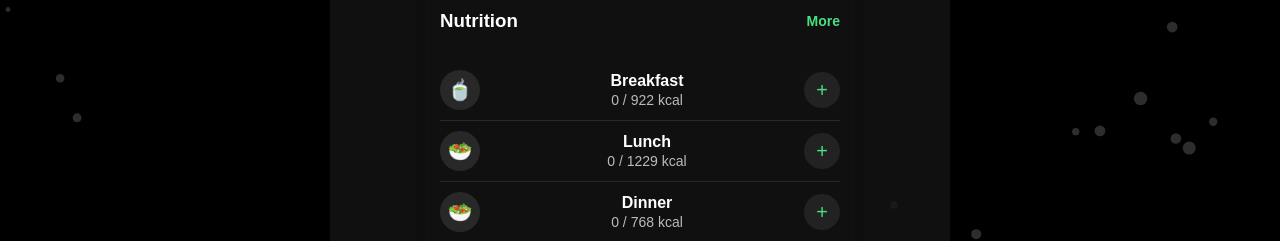
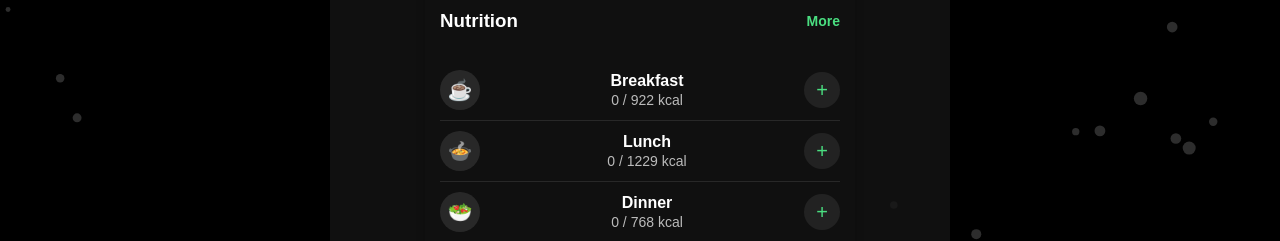
Before and after one commit to Mramor11/gym-assistant, a React (Create React App) app: page / in a window 1280 px wide. Shown: the part 428-669 px from the top of the page. Built offline with nearby package versions, Linux system fonts and the light colour scheme.

Commit message:
Обновили Mini App для Telegram

```diff
--- a/src/components/pages/Calendar.css
+++ b/src/components/pages/Calendar.css
@@ -1,19 +1,27 @@
 .calendar-wrapper {
     display: flex;
     flex-direction: column;
-    align-items: flex-start; /* 🔥 Размещаем элементы от верха */
+    align-items: center; /* Центрируем */
     width: 90%;
     max-width: 600px;
-    height: calc(105vh - 220px); /* Оставляем корректную высоту */
+    height: calc(105vh - 220px);
     background: rgba(20, 20, 20, 0.8);
     border-radius: 15px;
-    /*box-shadow: 0px 4px 10px rgba(0, 0, 0, 0.2);*/
+    box-shadow: 0px 4px 10px rgba(0, 0, 0, 0.2);
     overflow-y: scroll;
+    overflow-x: hidden; /* ❌ Запрещаем горизонтальный скролл */
     scrollbar-width: none;
     -ms-overflow-style: none;
     padding: 10px;
     position: relative;
-    margin-top: -40px; /* 🔼 Поднимаем вверх */
+    margin-top: -40px;
+    touch-action: pan-y; /* ✅ Разрешаем ТОЛЬКО вертикальный скролл */
+}
+
+/* 🔥 Отключаем зумирование */
+html, body {
+    touch-action: manipulation;
+    overscroll-behavior: contain;
 }
 
 /* Скрываем скроллбар в Chrome, Safari, Edge */
--- a/src/components/pages/MealTracker.js
+++ b/src/components/pages/MealTracker.js
@@ -2,8 +2,8 @@ import React from "react";
 import "./MealTracker.css"; // Подключаем стили
 
 const meals = [
-    { name: "Breakfast", calories: 922, icon: "🍵" },
-    { name: "Lunch", calories: 1229, icon: "🥗" },
+    { name: "Breakfast", calories: 922, icon: "☕️" },
+    { name: "Lunch", calories: 1229, icon: "🍲" },
     { name: "Dinner", calories: 768, icon: "🥗" },
     { name: "Snacks", calories: 154, icon: "🍎" },
 ];
```
